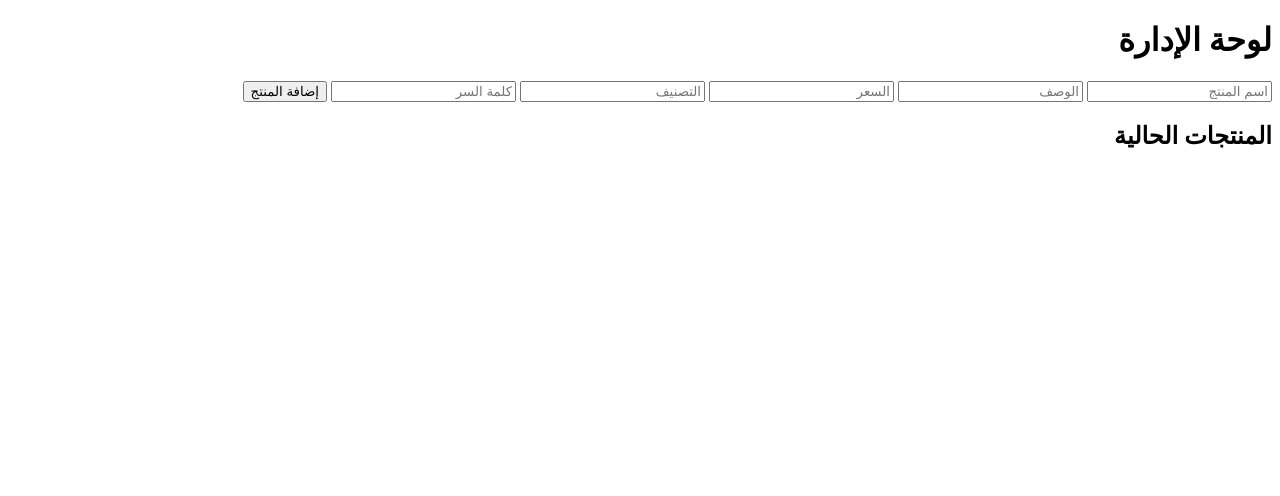
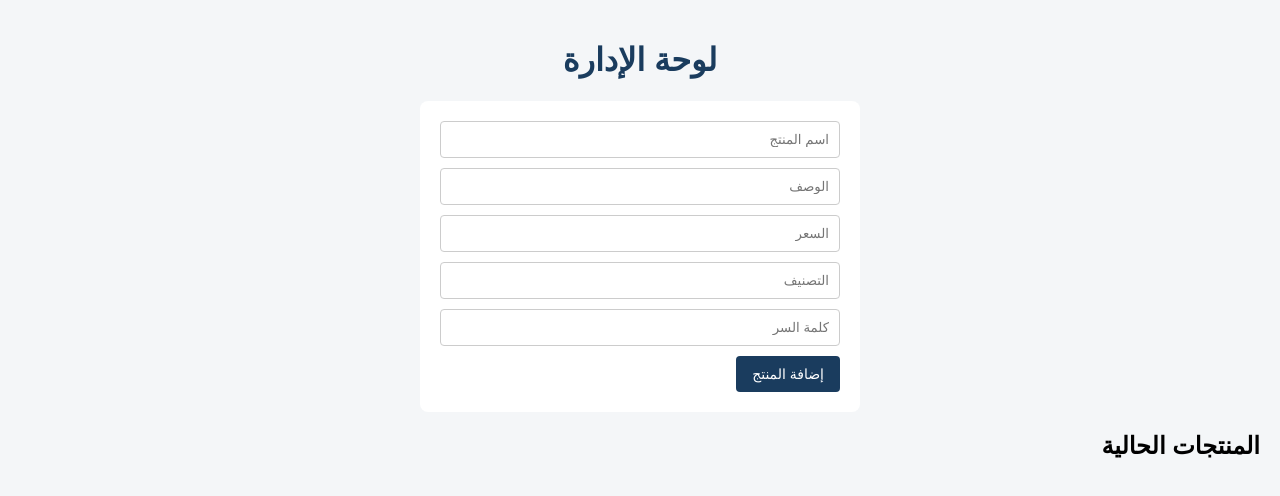
Before and after one commit to melakalmohmeed41-jpg/al-bunyan, a plain HTML site: page admin.html in a window 1280 px wide. Drawn offline with Linux system fonts and the light colour scheme; no server answers.

Commit message:
Style admin panel

```diff
--- /dev/null
+++ b/admin.css
@@ -0,0 +1,47 @@
+body {
+  font-family: Arial, sans-serif;
+  background-color: #f4f6f8;
+  margin: 0;
+  padding: 20px;
+}
+h1 {
+  color: #1a3c5e;
+  text-align: center;
+}
+
+form {
+  background-color: white;
+  padding: 20px;
+  border-radius: 8px;
+  max-width: 400px;
+  margin: 0 auto 20px;
+}
+
+input {
+  display: block;
+  width: 100%;
+  padding: 10px;
+  margin-bottom: 10px;
+  border: 1px solid #ccc;
+  border-radius: 4px;
+  box-sizing: border-box;
+}
+button {
+  background-color: #1a3c5e;
+  color: white;
+  border: none;
+  padding: 10px 16px;
+  border-radius: 4px;
+  cursor: pointer;
+  font-size: 14px;
+}
+
+button:hover {
+  background-color: #28557f;
+}
+
+#message {
+  text-align: center;
+  color: #1a3c5e;
+  font-weight: bold;
+}
--- a/admin.html
+++ b/admin.html
@@ -4,6 +4,7 @@
   <meta charset="UTF-8">
   <meta name="viewport" content="width=device-width, initial-scale=1.0">
   <title>لوحة الإدارة - البنيان للكهربائيات</title>
+  <link rel="stylesheet" href="admin.css">
 </head>
 <body>
   <h1>لوحة الإدارة</h1>
```
